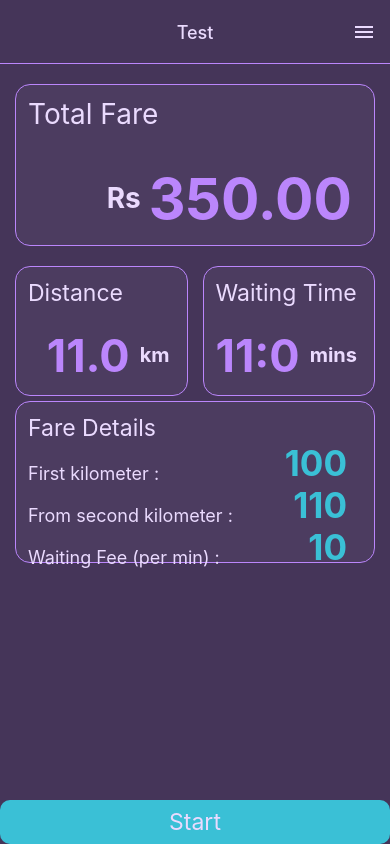
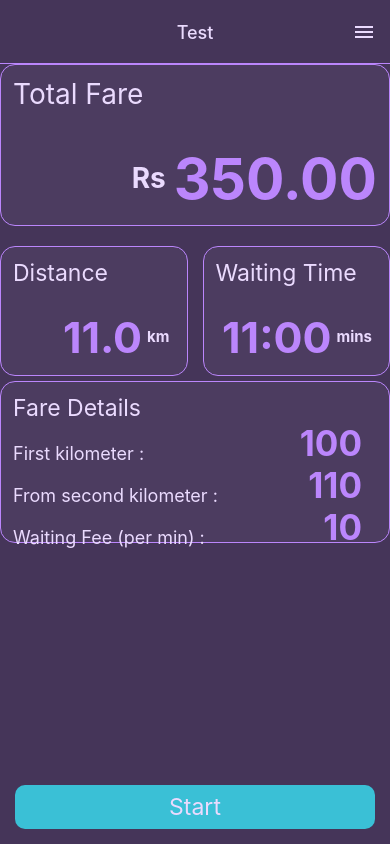
Before and after one commit to binoyPeries/TaxiMate, a React Native app: screen /Test in a window 390 px wide. Built offline with nearby package versions, Linux system fonts and the light colour scheme.

Commit message:
refactored

```diff
--- a/screens/MeterScreen.js
+++ b/screens/MeterScreen.js
@@ -1,9 +1,4 @@
-import {
-  View,
-  Text,
-  StyleSheet,
-  ScrollView,
-} from "react-native";
+import { View, Text, StyleSheet, ScrollView } from "react-native";
 import DefaultButton from "../components/DefaultButton";
 import { TaxiMateColors } from "../constants/colors";
 import { CommonStyles } from "../constants/commonStyles";
@@ -11,12 +6,12 @@
 export default function MeterScreen() {
   return (
     <>
-      <ScrollView style={styles.DefaultContainer}>
+      <ScrollView style={CommonStyles.DefaultContainer}>
         <TotalFare />
         <TripDetails />
         <FareDetails />
       </ScrollView>
-      <View>
+      <View style={{ margin: 15 }}>
         <DefaultButton title="Start" />
       </View>
     </>
@@ -25,8 +20,8 @@
 
 function TotalFare(props) {
   return (
-    <View style={styles.InfoConatiner}>
-      <Text style={styles.MainTextcolor}>Total Fare</Text>
+    <View style={styles.infoConatiner}>
+      <Text style={styles.mainTextcolor}>Total Fare</Text>
       <FareInfoRow subText="Rs" mainText="350.00" />
     </View>
   );
@@ -34,15 +29,15 @@
 function TripDetails(props) {
   return (
     <View style={{ flexDirection: "row", flex: 1 }}>
-      <View style={[styles.InfoConatiner, { marginRight: 15, height: 130 }]}>
-        <Text style={[styles.MainTextcolor, { fontSize: 23 }]}>Distance</Text>
+      <View style={[styles.infoConatiner, { marginRight: 15, height: 130 }]}>
+        <Text style={[styles.mainTextcolor, { fontSize: 23 }]}>Distance</Text>
         <TripInfoRow subText="km" mainText="11.0" />
       </View>
-      <View style={[styles.InfoConatiner, { height: 130 }]}>
-        <Text style={[styles.MainTextcolor, { fontSize: 23 }]}>
+      <View style={[styles.infoConatiner, { height: 130 }]}>
+        <Text style={[styles.mainTextcolor, { fontSize: 23 }]}>
           Waiting Time
         </Text>
-        <TripInfoRow subText="mins" mainText="11:0" />
+        <TripInfoRow subText="mins" mainText="11:00" />
       </View>
     </View>
   );
@@ -52,7 +47,7 @@
   return (
     <View
       style={[
-        styles.InfoConatiner,
+        styles.infoConatiner,
         {
           borderColor: TaxiMateColors.primaryColor,
           height: 230,
@@ -89,7 +84,7 @@
       >
         {props.subText}
       </Text>
-      <Text style={styles.MainSubTextColor}>{props.mainText}</Text>
+      <Text style={styles.mainSubTextColor}>{props.mainText}</Text>
     </View>
   );
 }
@@ -104,13 +99,15 @@
         justifyContent: "flex-end",
       }}
     >
-      <Text style={[styles.MainSubTextColor, { fontSize: 45 }]}>
+      <Text
+        style={[styles.mainSubTextColor, { fontSize: 43, paddingRight: 5 }]}
+      >
         {props.mainText}
       </Text>
       <Text
         style={{
           color: "white",
-          fontSize: 20,
+          fontSize: 15,
           paddingRight: 5,
           fontWeight: "700",
         }}
@@ -133,7 +130,7 @@
     >
       <Text
         style={[
-          styles.MainSubTextColor,
+          styles.mainSubTextColor,
           { fontSize: 18, color: "white", fontWeight: "normal" },
         ]}
       >
@@ -141,7 +138,7 @@
       </Text>
       <Text
         style={{
-          color: TaxiMateColors.secondaryColor,
+          color: TaxiMateColors.primaryColor,
           fontSize: 35,
           paddingRight: 15,
           fontWeight: "700",
@@ -153,29 +150,24 @@
   );
 }
 const styles = StyleSheet.create({
-  InfoConatiner: {
+  infoConatiner: {
     ...CommonStyles.InfoBox,
     height: 150,
     justifyContent: "space-between",
   },
 
-  DefaultContainer: {
-    paddingHorizontal: 15,
-    paddingTop: 20,
-  },
-  MainTextcolor: {
+  mainTextcolor: {
     color: "white",
     fontSize: 28,
   },
-  MainSubTextColor: {
+  mainSubTextColor: {
     color: TaxiMateColors.primaryColor,
     fontSize: 57,
-    paddingRight: 10,
     fontWeight: "700",
     textAlign: "right",
   },
 
-  ButtonStyle: {
+  buttonStyle: {
     backgroundColor: TaxiMateColors.secondaryColor,
     padding: 8,
     borderRadius: 10,
```
